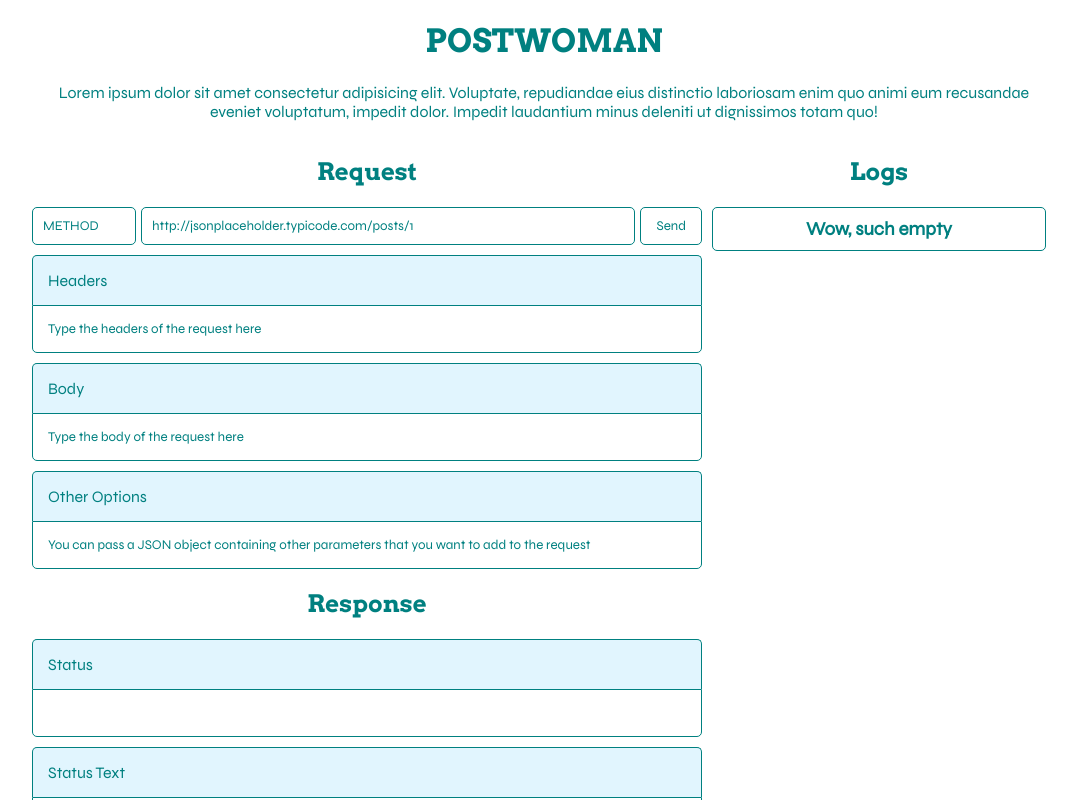
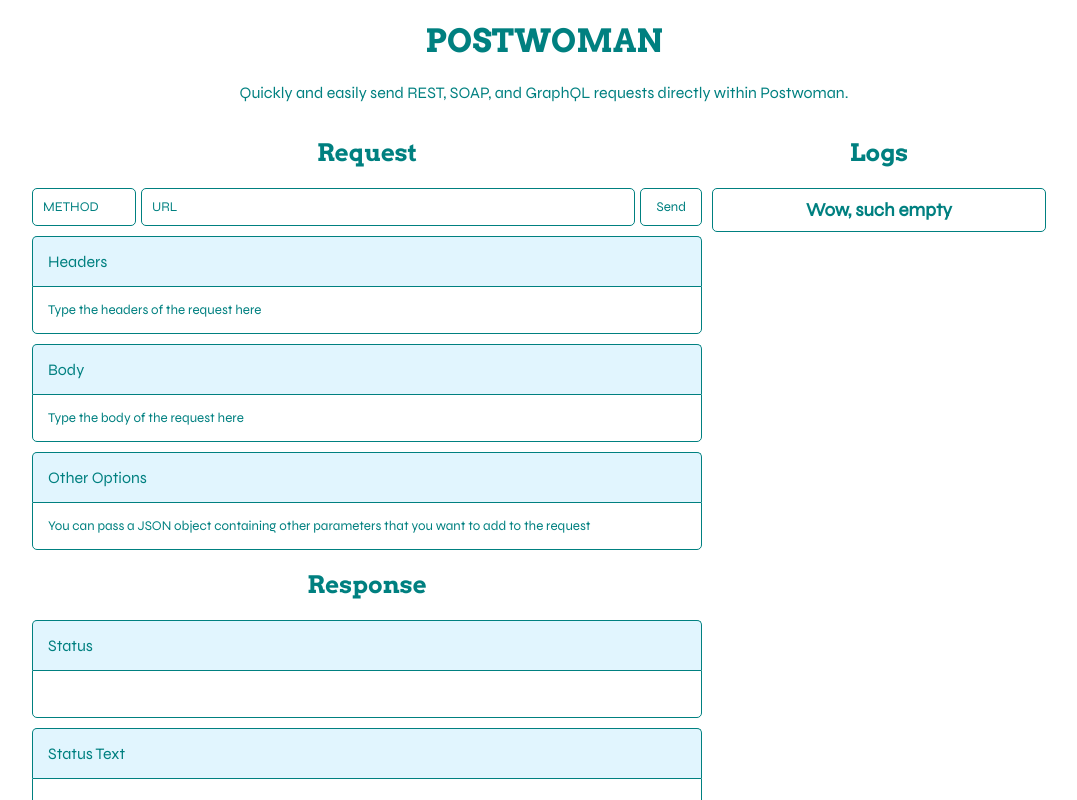
Before and after one commit to Abdelar/postwoman, a React (Create React App) app: page / in a window 1280 px wide. Shown: the top 800 px of the page, without its empty margins (96-1173 px from the left). Built offline with nearby package versions, Linux system fonts and the light colour scheme.

Commit message:
Remove placeholders

```diff
--- a/src/component/Intro.js
+++ b/src/component/Intro.js
@@ -6,10 +6,8 @@
 		<header>
 			<h1>PostWoman</h1>
 			<p>
-				Lorem ipsum dolor sit amet consectetur adipisicing elit. Voluptate,
-				repudiandae eius distinctio laboriosam enim quo animi eum recusandae
-				eveniet voluptatum, impedit dolor. Impedit laudantium minus deleniti ut
-				dignissimos totam quo!
+				Quickly and easily send REST, SOAP, and GraphQL requests directly within
+				Postwoman.
 			</p>
 		</header>
 	);
--- a/src/reducers/Request.js
+++ b/src/reducers/Request.js
@@ -1,6 +1,4 @@
-export const initialRequestState = {
-	url: 'http://jsonplaceholder.typicode.com/posts/1', // for debugging purposes
-};
+export const initialRequestState = {};
 
 export const requestReducer = (state, action) => {
 	switch (action.type) {
```
